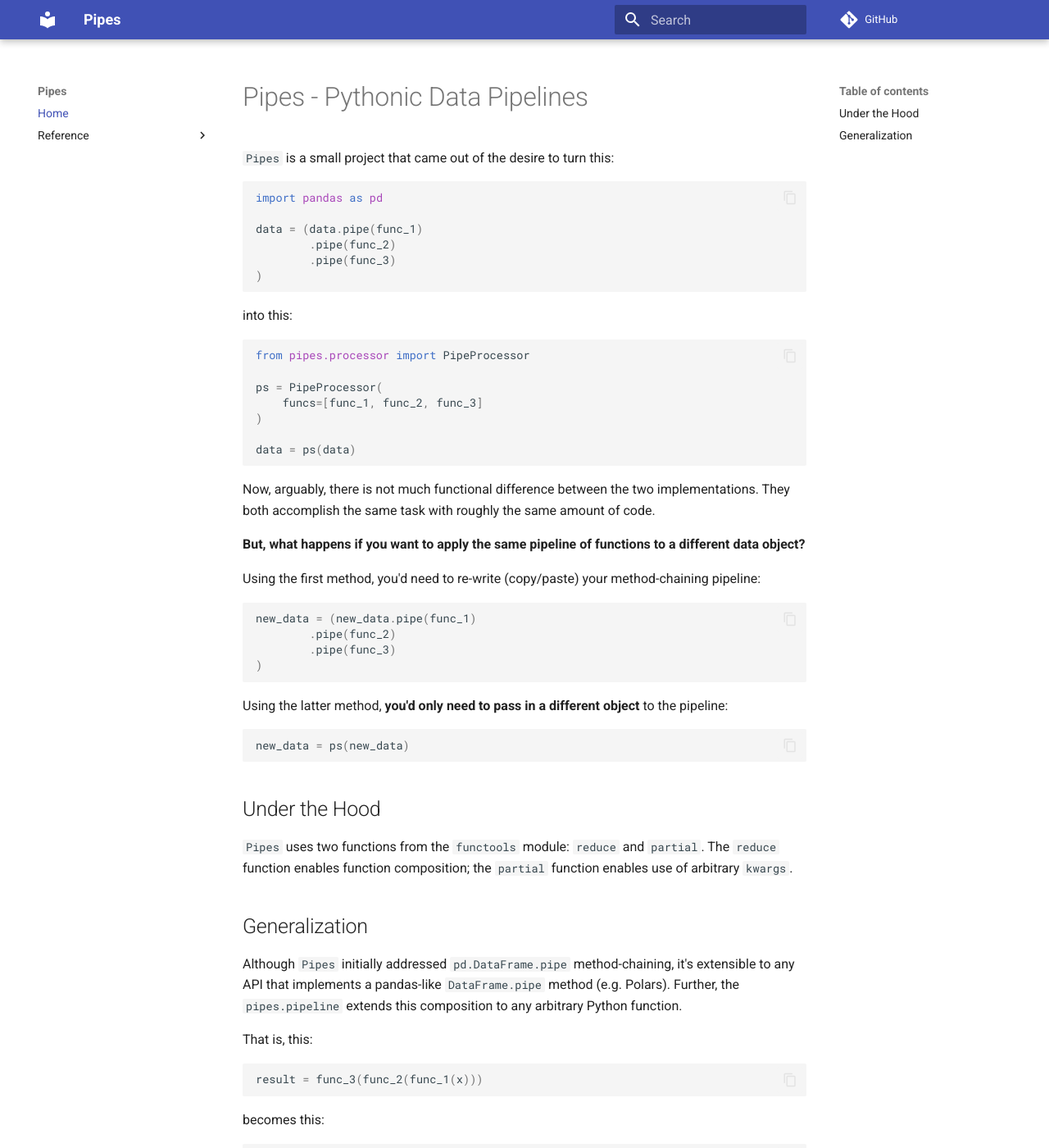
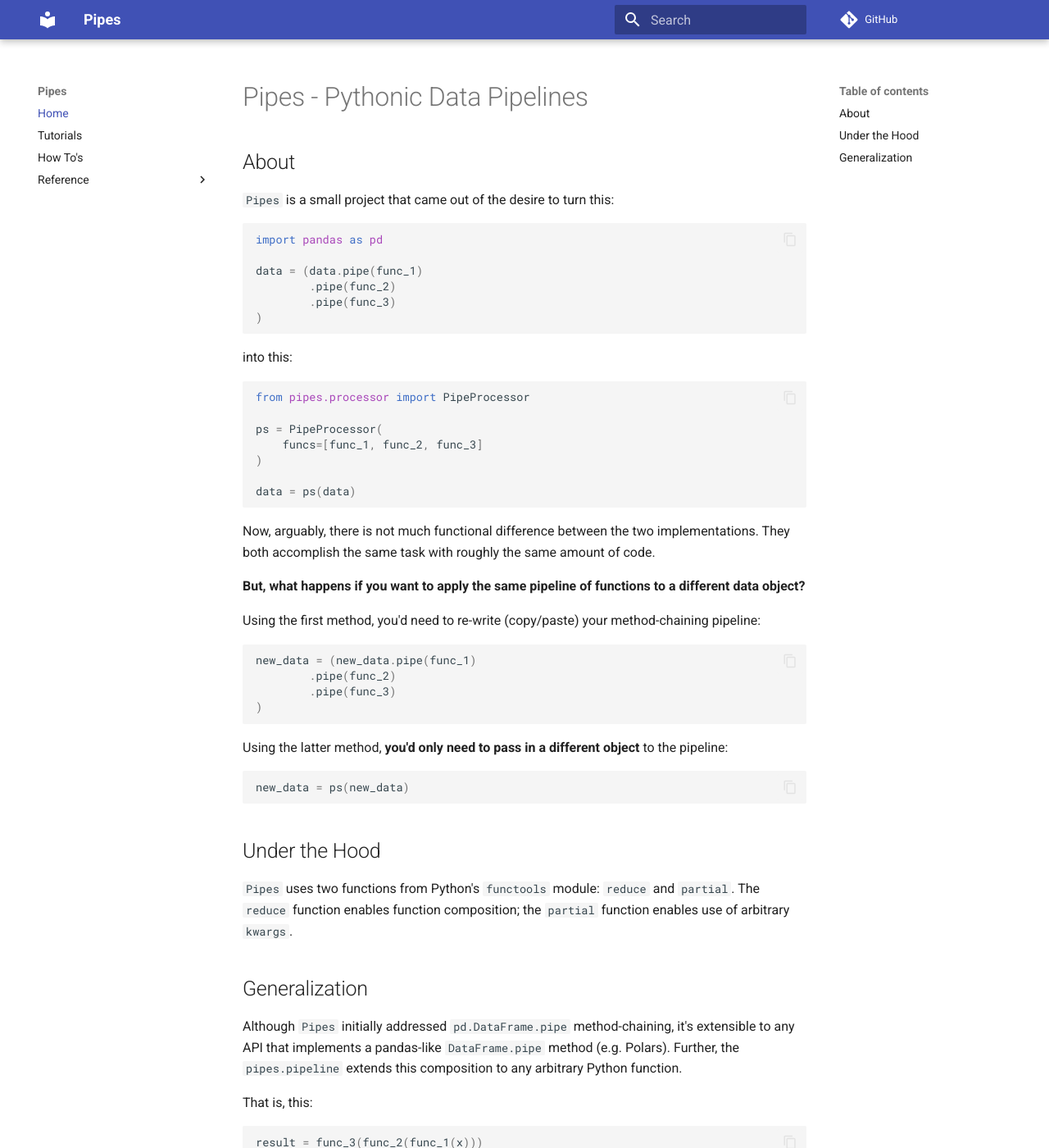
Before and after one commit to chris-santiago/dpipes, an MkDocs documentation site: the page built from docs/index.md, in a window 1280 px wide and 1400 px high. Shown: the whole window at 82% size. Built offline with MkDocs 1.6.1 and Material for MkDocs 9.7.7, drawn with Linux system fonts in a browser that asks for light colours; comment, search, counter and statistics services are not loaded.

Commit message:
additional docs sections

```diff
--- a/docs/index.md
+++ b/docs/index.md
@@ -1,4 +1,6 @@
 # Pipes - Pythonic Data Pipelines
+
+## About
 
 `Pipes` is a small project that came out of the desire to turn this:
 
@@ -46,7 +48,7 @@ new_data = ps(new_data)
 
 ## Under the Hood
 
-`Pipes` uses two functions from the `functools` module: `reduce` and `partial`. The `reduce`
+`Pipes` uses two functions from Python's `functools` module: `reduce` and `partial`. The `reduce`
 function enables function composition; the `partial` function enables use of arbitrary `kwargs`.
 
 ## Generalization
--- a/mkdocs.yml
+++ b/mkdocs.yml
@@ -1,6 +1,8 @@
 site_name: Pipes
 nav:
   - Home: index.md
+  - Tutorials: tutorials.md
+  - How To's: how-to.md
   - Reference:
       - Pipeline: pipeline-ref.md
       - PipeProcessor: processor-ref.md
@@ -22,6 +24,7 @@ plugins:
             docstring_style: numpy
             merge_init_into_class: true
 markdown_extensions:
+  # For Code Blocks
   - pymdownx.highlight:
       anchor_linenums: true
       line_spans: __span
@@ -29,5 +32,9 @@ markdown_extensions:
   - pymdownx.inlinehilite
   - pymdownx.snippets
   - pymdownx.superfences
+  # For Admonitions
   - admonition
   - pymdownx.details
+  - pymdownx.emoji:
+      emoji_index: !!python/name:materialx.emoji.twemoji
+      emoji_generator: !!python/name:materialx.emoji.to_svg
```
Also changed, not shown: docs/how-to.md (added, +3 -0 lines), docs/tutorials.md (added, +3 -0 lines).
